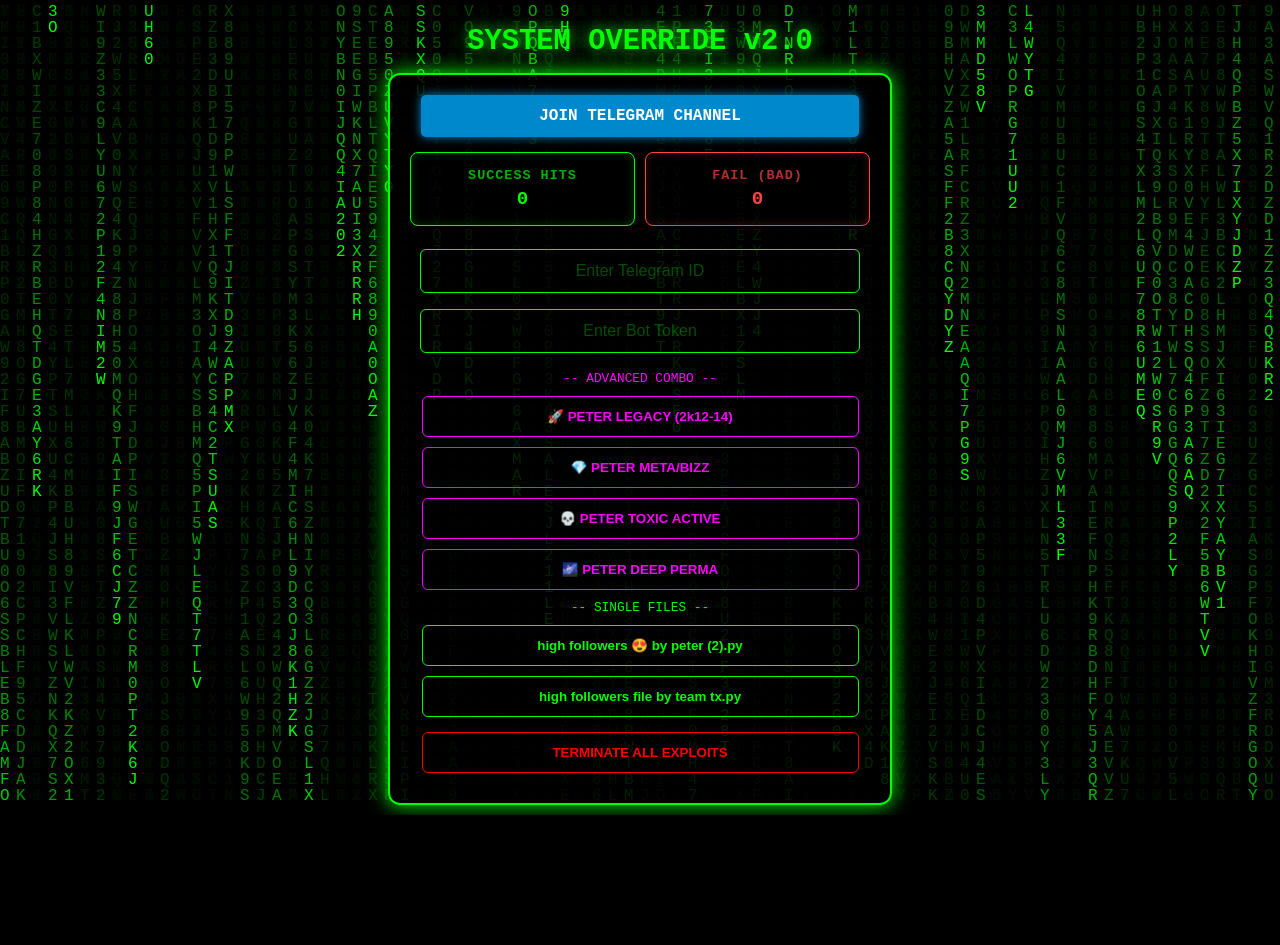
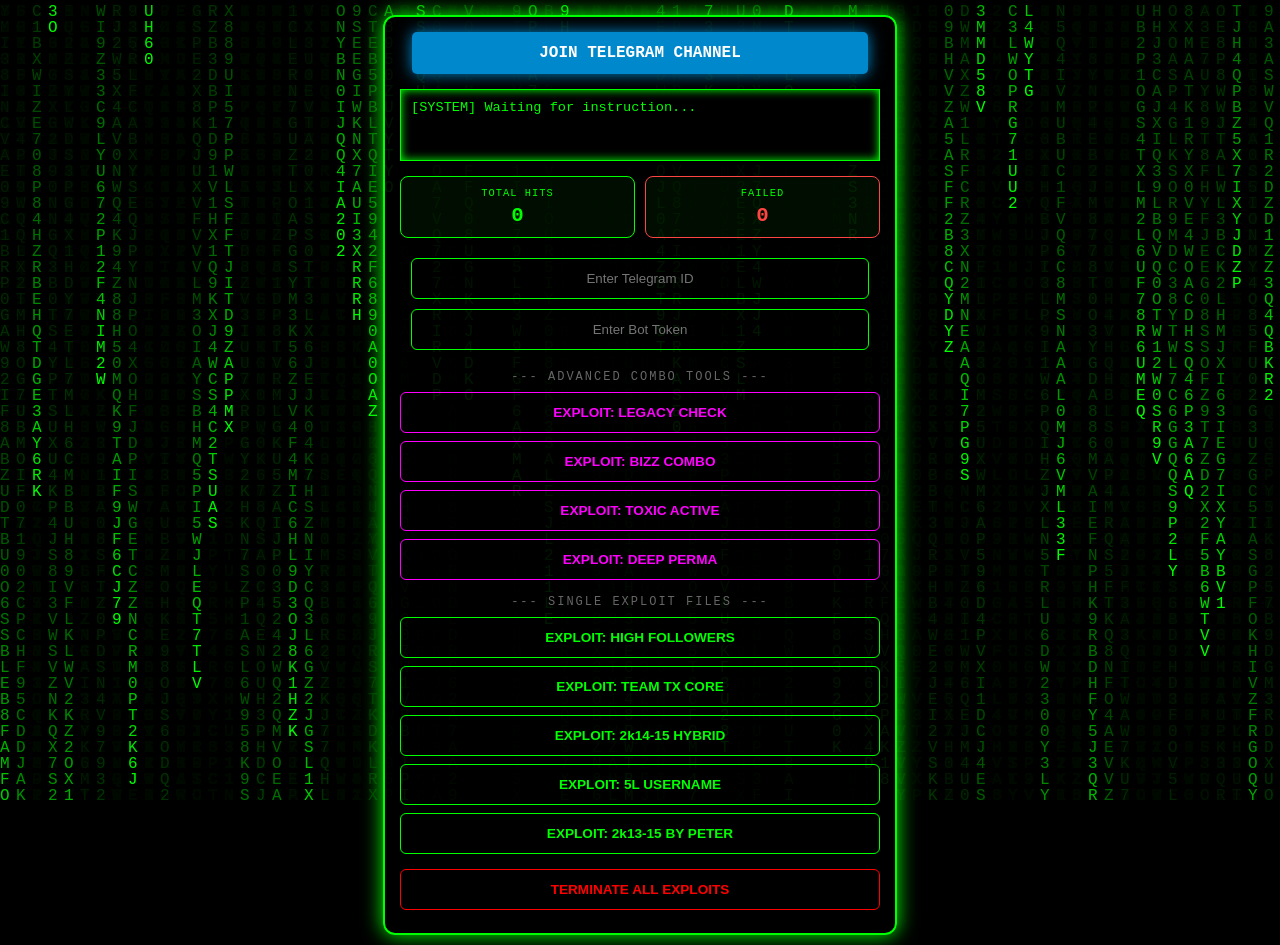
Before and after one commit to 7codewithtony-cmd/system-override-v2, a Flask app: page / in a window 1280 px wide. Before the commit the page ends 815 px from the top, so only its background shows below. Run offline with Flask 3, Linux system fonts and the light colour scheme.

Commit message:
Update index.html

```diff
--- a/JACKING WEB/templates/index.html
+++ b/JACKING WEB/templates/index.html
@@ -6,66 +6,51 @@
     <title>SYSTEM OVERRIDE v2.0</title>
     <style>
         canvas { position: fixed; top: 0; left: 0; width: 100vw; height: 100vh; z-index: -1; }
-        body { background: #000; color: #00ff00; font-family: 'Courier New', monospace; text-align: center; margin: 0; padding: 10px; overflow-x: hidden; }
-        .logo { font-size: 1.8em; font-weight: bold; color: #00ff00; text-shadow: 0 0 15px #00ff00; margin: 15px 0; }
-        .panel { border: 2px solid #00ff00; padding: 20px; display: inline-block; border-radius: 12px; background-color: rgba(0,0,0,0.85); width: 95%; max-width: 460px; box-shadow: 0 0 20px #00ff00; }
-        .tg-link { display: block; width: 90%; margin: 0 auto 15px; padding: 12px; background: #0088cc; color: #fff; text-decoration: none; font-weight: bold; border-radius: 5px; box-shadow: 0 0 10px #0088cc; }
-
-        /* Two Box Stats Section */
-        .stats-container { display: flex; justify-content: space-between; gap: 10px; margin-bottom: 15px; }
-        .stat-card { flex: 1; padding: 15px; border-radius: 8px; border: 1px solid; font-size: 1.2em; font-weight: bold; background: rgba(0,0,0,0.6); }
-        .hit-box { border-color: #00ff00; color: #00ff00; box-shadow: inset 0 0 10px rgba(0,255,0,0.2); }
-        .fail-box { border-color: #ff4444; color: #ff4444; box-shadow: inset 0 0 10px rgba(255,68,68,0.2); }
-        .label { font-size: 0.7em; display: block; margin-bottom: 5px; opacity: 0.7; letter-spacing: 1px; }
-
-        /* Status Blinker */
-        .status-active { margin: 10px 0; font-weight: bold; display: none; color: #00ff00; animation: blinker 0.8s linear infinite; }
-        @keyframes blinker { 50% { opacity: 0; text-shadow: 0 0 15px #00ff00; } }
-
-        /* Clean Inputs */
-        input { background: transparent; border: 1px solid #00ff00; color: #fff; padding: 12px; margin: 8px 0; border-radius: 6px; width: 90%; outline: none; font-size: 1em; text-align: center; }
-        input::placeholder { color: rgba(0,255,0,0.3); }
-
-        .btn { display: block; width: 95%; padding: 12px; margin: 10px auto; border: 1px solid #00ff00; background: transparent; color: #00ff00; cursor: pointer; border-radius: 6px; font-weight: bold; }
+        body { background: #000; color: #00ff00; font-family: 'Courier New', monospace; margin: 0; padding: 10px; text-align: center; }
+        .panel { border: 2px solid #00ff00; padding: 15px; display: inline-block; border-radius: 12px; background-color: rgba(0,0,0,0.9); width: 95%; max-width: 480px; box-shadow: 0 0 20px #00ff00; margin-top: 5px; }
+        .tg-link { display: block; width: 90%; margin: 0 auto 15px; padding: 12px; background: #0088cc; color: #fff; text-decoration: none; font-weight: bold; border-radius: 5px; box-shadow: 0 0 15px #0088cc; font-size: 1em; }
+        .terminal { background: #000; border: 1px solid #00ff00; color: #00ff00; padding: 10px; text-align: left; font-size: 0.85em; margin-bottom: 15px; height: 50px; overflow: hidden; box-shadow: inset 0 0 10px #00ff00; }
+        .stats-container { display: flex; gap: 10px; margin-bottom: 15px; }
+        .stat-card { flex: 1; border: 1px solid #00ff00; padding: 10px; border-radius: 8px; background: rgba(0,255,0,0.05); }
+        .hit-text { color: #00ff00; font-size: 1.3em; font-weight: bold; }
+        .fail-text { color: #ff4444; font-size: 1.3em; font-weight: bold; }
+        .label { font-size: 0.65em; display: block; margin-bottom: 5px; text-transform: uppercase; letter-spacing: 1px; }
+        .status-active { font-weight: bold; color: #00ff00; margin: 10px 0; display: none; animation: blink 0.8s infinite; }
+        @keyframes blink { 50% { opacity: 0; } }
+        input { background: transparent; border: 1px solid #00ff00; color: #fff; padding: 12px; margin: 5px 0; border-radius: 6px; width: 90%; outline: none; text-align: center; }
+        .btn { display: block; width: 100%; padding: 12px; margin: 8px 0; border: 1px solid #00ff00; background: transparent; color: #00ff00; cursor: pointer; font-weight: bold; border-radius: 6px; font-size: 0.85em; transition: 0.3s; }
         .btn:hover { background: #00ff00; color: #000; }
         .combo-btn { border-color: #ff00ff; color: #ff00ff; }
-        .combo-btn:hover { background: #ff00ff; color: #000; box-shadow: 0 0 15px #ff00ff; }
+        .combo-btn:hover { background: #ff00ff; color: #000; }
         .stop-btn { border-color: #ff0000; color: #ff0000; margin-top: 15px; }
-
-        @media (max-width: 600px) { .panel { width: 98%; } }
+        .section-title { font-size: 0.75em; color: #666; margin: 15px 0 5px; text-transform: uppercase; letter-spacing: 2px; }
     </style>
 </head>
 <body>
     <canvas id="matrix"></canvas>
-    <div class="logo">SYSTEM OVERRIDE v2.0</div>
     <div class="panel">
         <a href="https://t.me/your_channel" target="_blank" class="tg-link">JOIN TELEGRAM CHANNEL</a>
-
+        <div class="terminal" id="term">[SYSTEM] Waiting for instruction...</div>
         <div class="stats-container">
-            <div class="stat-card hit-box">
-                <span class="label">SUCCESS HITS</span>
-                <span id="hits">0</span>
-            </div>
-            <div class="stat-card fail-box">
-                <span class="label">FAIL (BAD)</span>
-                <span id="bad">0</span>
-            </div>
+            <div class="stat-card"><span class="label">Total Hits</span><span class="hit-text" id="hits">0</span></div>
+            <div class="stat-card" style="border-color: #ff4444;"><span class="label">Failed</span><span class="fail-text" id="bad">0</span></div>
         </div>
-
         <div class="status-active" id="status_msg">⚡ EXPLOIT IS ACTIVE ⚡</div>
-
         <input type="text" id="tg_id" placeholder="Enter Telegram ID">
         <input type="text" id="tg_token" placeholder="Enter Bot Token">
 
-        <div style="color: #ff00ff; font-size: 0.8em; margin: 10px 0;">-- ADVANCED COMBO --</div>
-        <button class="btn combo-btn" onclick="start('legacy')">🚀 PETER LEGACY (2k12-14)</button>
-        <button class="btn combo-btn" onclick="start('meta')">💎 PETER META/BIZZ</button>
-        <button class="btn combo-btn" onclick="start('toxic')">💀 PETER TOXIC ACTIVE</button>
-        <button class="btn combo-btn" onclick="start('deep')">🌌 PETER DEEP PERMA</button>
+        <div class="section-title">--- Advanced Combo Tools ---</div>
+        <button class="btn combo-btn" onclick="start('legacy')">EXPLOIT: LEGACY CHECK</button>
+        <button class="btn combo-btn" onclick="start('meta')">EXPLOIT: BIZZ COMBO</button>
+        <button class="btn combo-btn" onclick="start('toxic')">EXPLOIT: TOXIC ACTIVE</button>
+        <button class="btn combo-btn" onclick="start('deep')">EXPLOIT: DEEP PERMA</button>
 
-        <div style="color: #00ff00; font-size: 0.8em; margin: 10px 0;">-- SINGLE FILES --</div>
-        <button class="btn" onclick="start('btn1')">high followers 😍 by peter (2).py</button>
-        <button class="btn" onclick="start('btn3')">high followers file by team tx.py</button>
+        <div class="section-title">--- Single Exploit Files ---</div>
+        <button class="btn" onclick="start('btn1')">EXPLOIT: HIGH FOLLOWERS</button>
+        <button class="btn" onclick="start('btn3')">EXPLOIT: TEAM TX CORE</button>
+        <button class="btn" onclick="start('btn_2k14')">EXPLOIT: 2k14-15 HYBRID</button>
+        <button class="btn" onclick="start('btn_5l')">EXPLOIT: 5L USERNAME</button>
+        <button class="btn" onclick="start('btn_2k13')">EXPLOIT: 2k13-15 BY PETER</button>
 
         <button class="btn stop-btn" onclick="stopAll()">TERMINATE ALL EXPLOITS</button>
     </div>
@@ -92,18 +77,18 @@
         function start(script) {
             const id = document.getElementById('tg_id').value;
             const token = document.getElementById('tg_token').value;
-            if(!id || !token) { alert("ID aur Token empty hai!"); return; }
+            if(!id || !token) { alert("ID/Token missing!"); return; }
+            document.getElementById('term').innerText = "[SYSTEM] Starting " + script + "...";
             fetch('/start', {
                 method: 'POST',
                 headers: {'Content-Type': 'application/json'},
                 body: JSON.stringify({script: script, id: id, token: token})
-            }).then(r => r.json()).then(d => {
-                document.getElementById('status_msg').style.display = 'block';
             });
         }
 
         function stopAll() {
-            fetch('/stop', {method: 'POST'}).then(r => r.json()).then(d => {
+            fetch('/stop', {method: 'POST'}).then(() => {
+                document.getElementById('term').innerText = "[SYSTEM] Terminated.";
                 document.getElementById('status_msg').style.display = 'none';
             });
         }
@@ -112,8 +97,12 @@
             fetch('/get_stats').then(r => r.json()).then(data => {
                 document.getElementById('hits').innerText = data.hits;
                 document.getElementById('bad').innerText = data.bad;
-                if(data.active_script !== "None") document.getElementById('status_msg').style.display = 'block';
-                else document.getElementById('status_msg').style.display = 'none';
+                if(data.active_script !== "None") {
+                    document.getElementById('status_msg').style.display = 'block';
+                    document.getElementById('term').innerText = "[RUNNING] " + data.active_script;
+                } else {
+                    document.getElementById('status_msg').style.display = 'none';
+                }
             });
         }, 2000);
     </script>
```
